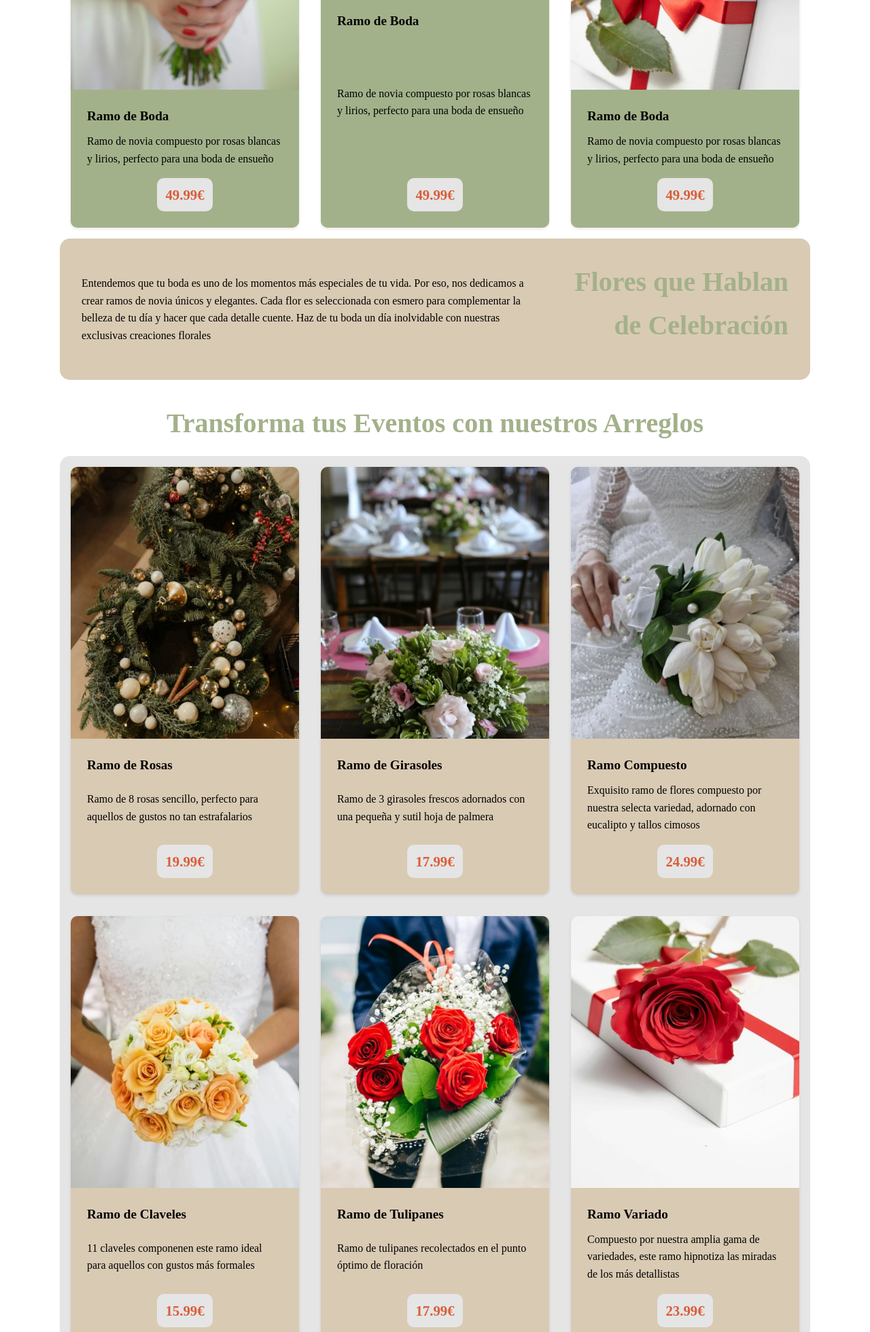
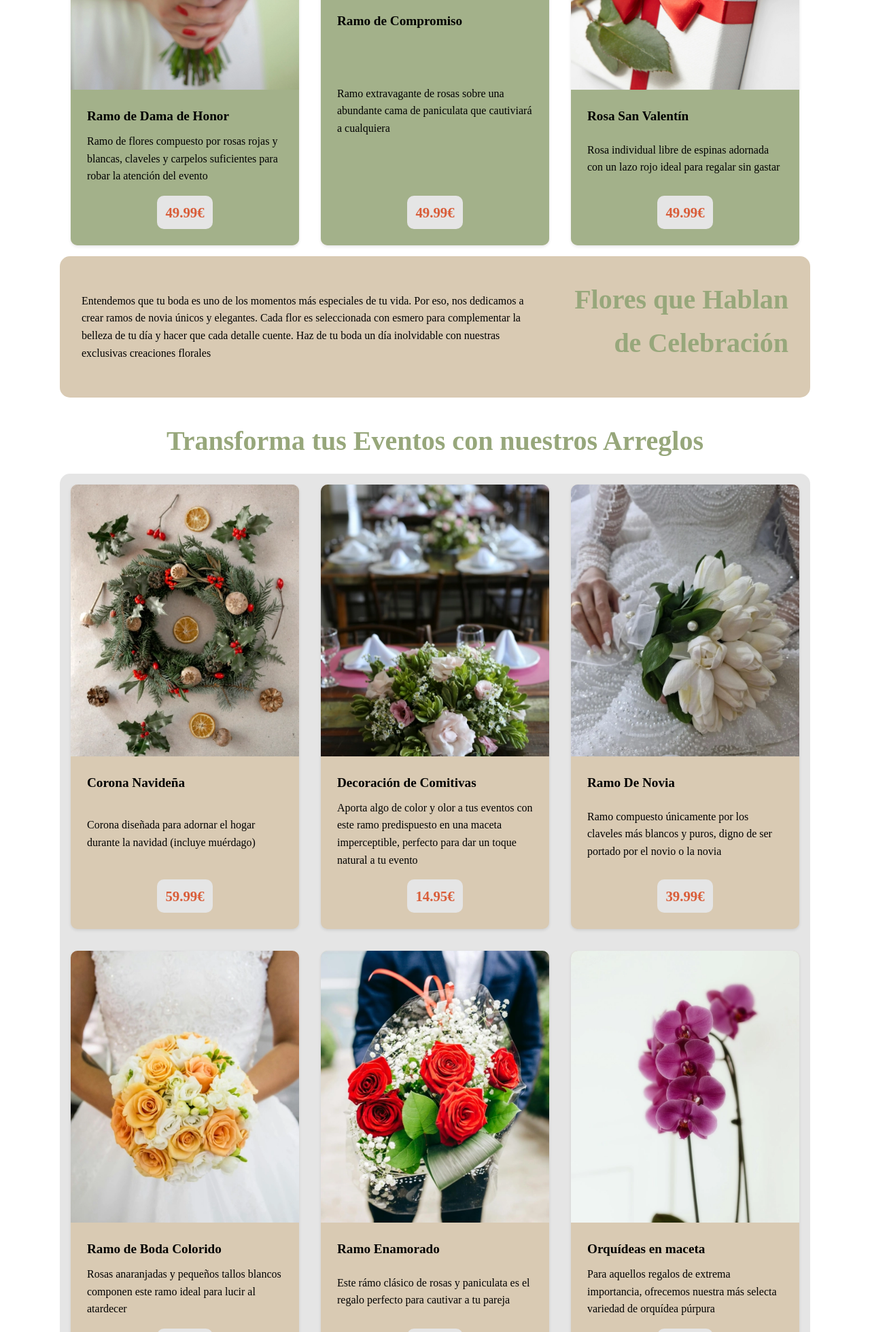
Before and after one commit to CruzAntonioDIWWEB/DIW_Cruz_Garcia_Antonio, a plain HTML site: page celebraciones.html in a window 1280 px wide. Shown: the part 840-2800 px from the top of the page at 68% size. Drawn offline with Linux system fonts and the light colour scheme.

Commit message:
seccion de celebraciones terminada

```diff
--- a/celebraciones.html
+++ b/celebraciones.html
@@ -67,8 +67,8 @@
                         <img src="img/ramo_boda_color_1_405x608.jpg" alt="Ramo_boda_novedad">
                     </picture>
                     <section class="detalles_producto celebraciones">
-                        <h2>Ramo de Boda</h2>
-                        <p>Ramo de novia compuesto por rosas blancas y lirios, perfecto para una boda de ensueño</p>
+                        <h2>Ramo de Dama de Honor</h2>
+                        <p>Ramo de flores compuesto por rosas rojas y blancas, claveles y carpelos suficientes para robar la atención del evento</p>
                         <span class="precio">49.99€</span>
                     </section>
                 </article>
@@ -105,8 +105,8 @@
                             <img src="img/ramo_rosas_especiales_3_405x608.jpg" alt="Destacado_3">
                     </picture>
                     <section class="detalles_producto celebraciones">
-                        <h2>Ramo de Boda</h2>
-                        <p>Ramo de novia compuesto por rosas blancas y lirios, perfecto para una boda de ensueño</p>
+                        <h2>Ramo de Compromiso</h2>
+                        <p>Ramo extravagante de rosas sobre una abundante cama de paniculata que cautiviará a cualquiera</p>
                         <span class="precio">49.99€</span>
                     </section>
                 </article>
@@ -143,8 +143,8 @@
                         <img src="img/rosa_sanValentin_2_405x608.jpg" alt="Rosa">
                     </picture>
                     <section class="detalles_producto celebraciones">
-                        <h2>Ramo de Boda</h2>
-                        <p>Ramo de novia compuesto por rosas blancas y lirios, perfecto para una boda de ensueño</p>
+                        <h2>Rosa San Valentín</h2>
+                        <p>Rosa individual libre de espinas adornada con un lazo rojo ideal para regalar sin gastar</p>
                         <span class="precio">49.99€</span>
                     </section>
                 </article>
@@ -160,15 +160,15 @@
             <section class="productos_grid celebraciones">
                 <article class="contenedor_producto">
                     <picture>
-                        <source srcset="img/centro_navidad_2_405x608.webp" type="image/webp" media="(min-width: 768px)">
-                        <source srcset="img/centro_navidad_2_405x608.jpg" type="image/jpeg" media="(min-width: 768px)">
+                        <source srcset="img/centro_navidad_4_405x608.webp" type="image/webp" media="(min-width: 768px)">
+                        <source srcset="img/centro_navidad_4_405x608.jpg" type="image/jpeg" media="(min-width: 768px)">
                         <!--Imagen de respaldo-->
-                        <img src="img/ramo_centro_navidad_2_405x608.jpg" alt="Rosa">
+                        <img src="img/ramo_centro_navidad_4_405x608.jpg" alt="Rosa">
                     </picture>
                     <section class="detalles_producto">
-                        <h2>Ramo de Rosas</h2>
-                        <p>Ramo de 8 rosas sencillo, perfecto para aquellos de gustos no tan estrafalarios</p>
-                        <span class="precio">19.99€</span>
+                        <h2>Corona Navideña</h2>
+                        <p>Corona diseñada para adornar el hogar durante la navidad (incluye muérdago)</p>
+                        <span class="precio">59.99€</span>
                     </section>
                 </article>
 
@@ -180,9 +180,9 @@
                         <img src="img/decoracion_mesa_1_405x608.jpg" alt="Girasol">
                     </picture>
                         <section class="detalles_producto">
-                            <h2>Ramo de Girasoles</h2>
-                            <p>Ramo de 3 girasoles frescos adornados con una pequeña y sutil hoja de palmera</p>
-                            <span class="precio">17.99€</span>
+                            <h2>Decoración de Comitivas</h2>
+                            <p>Aporta algo de color y olor a tus eventos con este ramo predispuesto en una maceta imperceptible, perfecto para dar un toque natural a tu evento</p>
+                            <span class="precio">14.95€</span>
                         </section>
                 </article>
 
@@ -194,9 +194,9 @@
                         <img src="img/ramo_boda_blanco_1_405x540.jpg" alt="Tulipán">
                     </picture>
                         <section class="detalles_producto">
-                            <h2>Ramo Compuesto</h2>
-                            <p>Exquisito ramo de flores compuesto por nuestra selecta variedad, adornado con eucalipto y tallos cimosos</p>
-                        <span class="precio">24.99€</span>
+                            <h2>Ramo De Novia</h2>
+                            <p>Ramo compuesto únicamente por los claveles más blancos y puros, digno de ser portado por el novio o la novia</p>
+                        <span class="precio">39.99€</span>
                 </article>
 
                 <article class="contenedor_producto">
@@ -207,9 +207,9 @@
                         <img src="img/ramo_boda_color_2_405x608.jpg" alt="Violeta">
                     </picture>
                     <section class="detalles_producto">
-                        <h2>Ramo de Claveles</h2>
-                        <p>11 claveles componenen este ramo ideal para aquellos con gustos más formales</p>
-                        <span class="precio">15.99€</span>
+                        <h2>Ramo de Boda Colorido</h2>
+                        <p>Rosas anaranjadas y pequeños tallos blancos componen este ramo ideal para lucir al atardecer</p>
+                        <span class="precio">29.99€</span>
                     </section>
                 </article>
 
@@ -221,23 +221,23 @@
                         <img src="img/ramo_rosas_especiales_1_405x509.jpg" alt="Margarita">
                     </picture>
                     <section class="detalles_producto">
-                        <h2>Ramo de Tulipanes</h2>
-                        <p>Ramo de tulipanes recolectados en el punto óptimo de floración</p>
-                        <span class="precio">17.99€</span>
+                        <h2>Ramo Enamorado</h2>
+                        <p>Este rámo clásico de rosas y paniculata es el regalo perfecto para cautivar a tu pareja</p>
+                        <span class="precio">29.99€</span>
                     </section>
                 </article>
 
                 <article class="contenedor_producto">
                     <picture>
-                        <source srcset="img/rosa_sanValentin_1_405x608.webp" type="image/webp" media="(min-width: 768px)">
-                        <source srcset="img/rosa_sanValentin_1_405x608.jpg" type="image/jpeg" media="(min-width: 768px)">
+                        <source srcset="img/orquidea_1_405x608.webp" type="image/webp" media="(min-width: 768px)">
+                        <source srcset="img/orquidea_1_405x608.jpg" type="image/jpeg" media="(min-width: 768px)">
                         <!--Imagen de respaldo-->
-                        <img src="img/rosa_sanValentin_1_405x608.jpg" alt="Clavel">
+                        <img src="img/orquidea_1_405x608.jpg" alt="Clavel">
                     </picture>
                     <section class="detalles_producto">
-                        <h2>Ramo Variado</h2>
-                        <p>Compuesto por nuestra amplia gama de variedades, este ramo hipnotiza las miradas de los más detallistas</p>
-                        <span class="precio">23.99€</span>
+                        <h2>Orquídeas en maceta</h2>
+                        <p>Para aquellos regalos de extrema importancia, ofrecemos nuestra más selecta variedad de orquídea púrpura</p>
+                        <span class="precio">16.95€</span>
                     </section>
                 </article>
 
--- a/estilos_sass/componentes/_catalogo_floristeria.scss
+++ b/estilos_sass/componentes/_catalogo_floristeria.scss
@@ -22,7 +22,7 @@
     h1 {
         font-family: map-get(variables.$tipografias, fuente-titulos);
         text-align: center;
-        color: map-get(variables.$colores, color-primario);
+        color: darken(map-get(variables.$colores, color-primario), 5%);
         font-size: 2.5rem;
         position: relative;
         margin-bottom: 1rem;
```
Also changed, not shown: estilos_sass/main.css, img/centro_navidad_4_405x608.jpg (added), img/centro_navidad_4_405x608.webp (added), img/orquidea_1_405x608.jpg (added), img/orquidea_1_405x608.webp (added).
